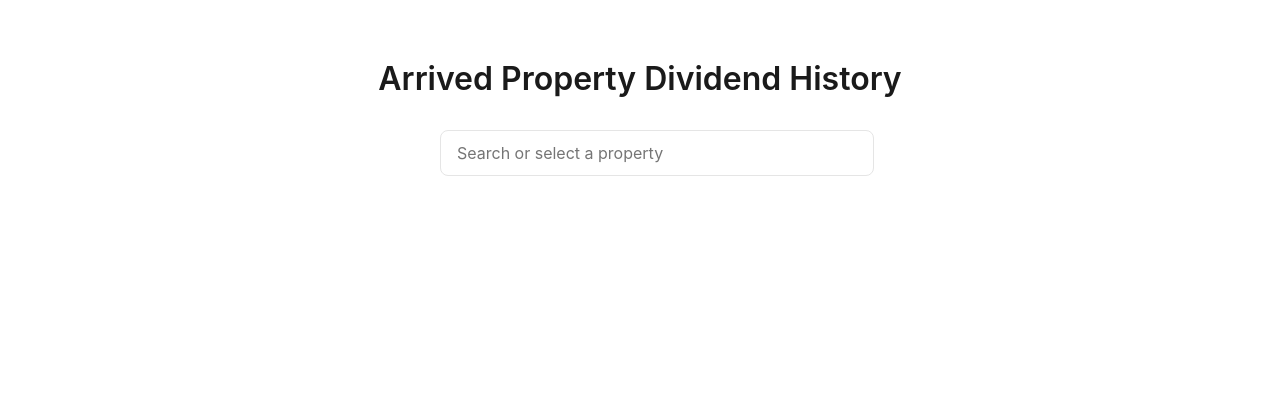
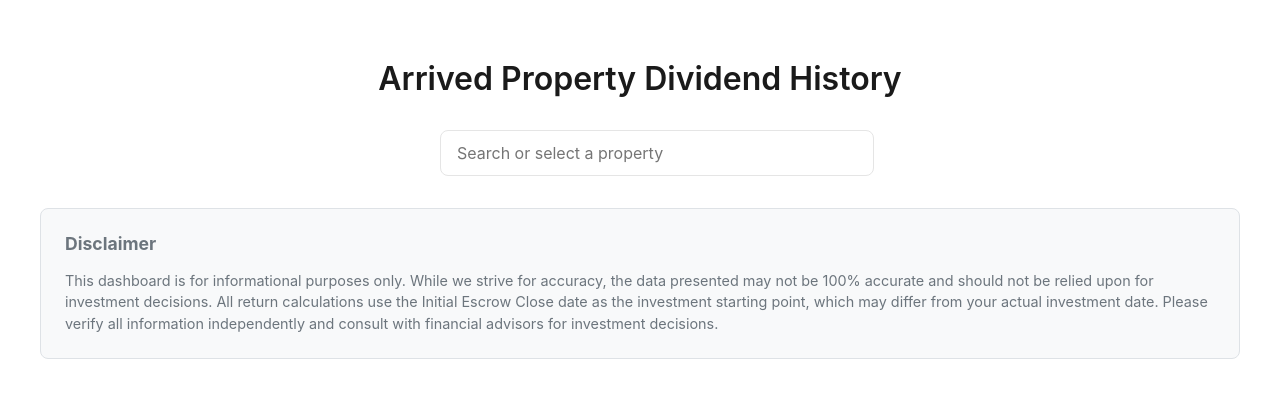
Before and after one commit to jpruch-1432202/dividend-dashboard, a React (Create React App) app: page / in a window 1280 px wide. Shown: the top 398 px of the page. Built offline with nearby package versions, Linux system fonts and the light colour scheme.

Commit message:
disclaimer and calculation udpates

```diff
--- a/src/App.css
+++ b/src/App.css
@@ -802,3 +802,26 @@
     gap: 1rem;
   }
 }
+
+.disclaimer-section {
+  margin: 2rem auto;
+  padding: 1.5rem;
+  background-color: #f8f9fa;
+  border: 1px solid #dee2e6;
+  border-radius: 8px;
+  max-width: 1200px;
+}
+
+.disclaimer-section h4 {
+  color: #6c757d;
+  margin-top: 0;
+  margin-bottom: 1rem;
+  font-size: 1.1rem;
+}
+
+.disclaimer-section p {
+  color: #6c757d;
+  font-size: 0.9rem;
+  line-height: 1.5;
+  margin: 0;
+}
--- a/src/App.tsx
+++ b/src/App.tsx
@@ -352,20 +352,21 @@
       const acquisitionDate = acquisitionDates.find(a => a.propertyName === selectedProperty)?.escrowClose;
 
       if (acquisitionDate) {
-        const today = new Date();
-        const twelveMonthsAgo = new Date(today.getFullYear(), today.getMonth() - 11, 1);
-        const daysSinceAcquisition = Math.floor((today.getTime() - acquisitionDate.getTime()) / (1000 * 60 * 60 * 24));
+        const endDate = new Date(2025, 2, 31); // March 31, 2025
+        const twelveMonthsAgo = new Date(2025, 2 - 11, 1); // 12 months before March 2025
+        const daysSinceAcquisition = Math.floor((endDate.getTime() - acquisitionDate.getTime()) / (1000 * 60 * 60 * 24));
 
         if (daysSinceAcquisition >= 365) {
           // Property is older than 12 months - use actual TTM
           const ttmDividends = propertyDividends
-            .filter(d => d.dividendDate >= twelveMonthsAgo)
+            .filter(d => d.dividendDate >= twelveMonthsAgo && d.dividendDate <= endDate)
             .reduce((sum, div) => sum + div.dividendPerShare, 0);
           const ttmYieldValue = (ttmDividends / 10 * 100);
           ttmYield = Number(ttmYieldValue.toFixed(1));
         } else {
           // Property is newer than 12 months - annualize the returns
           const totalDividendsSinceAcquisition = propertyDividends
+            .filter(d => d.dividendDate <= endDate)
             .reduce((sum, div) => sum + div.dividendPerShare, 0);
           const annualizedYieldValue = ((totalDividendsSinceAcquisition / daysSinceAcquisition) * 365 / 10 * 100);
           ttmYield = Number(annualizedYieldValue.toFixed(1));
@@ -521,6 +522,23 @@
     return (ttmDividends / currentValuation) * 100;
   };
 
+  // Calculate Average Annual Return
+  const calculateAverageAnnualReturn = () => {
+    if (!selectedProperty) return null;
+
+    const acquisitionDate = acquisitionDates.find(a => a.propertyName === selectedProperty)?.escrowClose;
+    if (!acquisitionDate) return null;
+
+    const endDate = new Date(2025, 2, 31); // March 31, 2025
+    const totalDays = Math.floor((endDate.getTime() - acquisitionDate.getTime()) / (1000 * 60 * 60 * 24));
+    const totalGrossReturn = calculateValuationMetrics().totalGrossReturn;
+
+    if (totalGrossReturn === null) return null;
+
+    const annualizedReturn = (totalGrossReturn / totalDays) * 365;
+    return Number(annualizedReturn.toFixed(1));
+  };
+
   return (
     <div className="App">
       <h2>Arrived Property Dividend History</h2>
@@ -579,6 +597,17 @@
                       {property.ipoDate.toLocaleDateString('en-US', { month: 'long', year: 'numeric' })}
                     </span>
                   </div>
+                  <div className="property-detail">
+                    <span className="property-label">Time Since IPO:</span>
+                    <span className="property-value">
+                      {(() => {
+                        const endDate = new Date(2025, 2, 31); // March 31, 2025
+                        const days = Math.floor((endDate.getTime() - property.ipoDate.getTime()) / (1000 * 60 * 60 * 24));
+                        const years = (days / 365).toFixed(1);
+                        return `${years} years`;
+                      })()}
+                    </span>
+                  </div>
                 </div>
               </div>
             ))}
@@ -600,10 +629,21 @@
                   </div>
                   <div className="returns-metric highlight">
                     <span className="returns-metric-value">
-                      ${(calculateDividendStats().totalDividends + (calculateValuationMetrics().appreciationPerShare || 0)).toFixed(2)}
+                      {(() => {
+                        const value = calculateDividendStats().totalDividends + (calculateValuationMetrics().appreciationPerShare || 0);
+                        return value < 0 ? `-$${Math.abs(value).toFixed(2)}` : `$${value.toFixed(2)}`;
+                      })()}
                     </span>
                     <span className="returns-metric-label">
                       Total Gross Return Per Share
+                    </span>
+                  </div>
+                  <div className="returns-metric highlight">
+                    <span className="returns-metric-value">
+                      {calculateAverageAnnualReturn()?.toFixed(1)}%
+                    </span>
+                    <span className="returns-metric-label">
+                      Average Annual Return
                     </span>
                   </div>
                 </div>
@@ -684,7 +724,12 @@
                   <span className="returns-metric-value">
                     {valuations.filter(v => v.propertyName === displayedProperty).length === 0
                       ? "N/A"
-                      : `$${calculateValuationMetrics().currentValuation?.toFixed(2)}`}
+                      : (() => {
+                          const value = calculateValuationMetrics().currentValuation;
+                          return value !== null && value < 0
+                            ? `-$${Math.abs(value).toFixed(2)}`
+                            : `$${value?.toFixed(2)}`;
+                        })()}
                   </span>
                   <span className="returns-metric-label">
                     Current Arrived Valuation
@@ -694,7 +739,12 @@
                   <span className="returns-metric-value">
                     {valuations.filter(v => v.propertyName === displayedProperty).length === 0
                       ? "N/A"
-                      : `$${calculateValuationMetrics().appreciationPerShare?.toFixed(2)}`}
+                      : (() => {
+                          const value = calculateValuationMetrics().appreciationPerShare;
+                          return value !== null && value < 0
+                            ? `-$${Math.abs(value).toFixed(2)}`
+                            : `$${value?.toFixed(2)}`;
+                        })()}
                   </span>
                   <span className="returns-metric-label">
                     Appreciation Per Share
@@ -915,6 +965,17 @@
           )}
         </>
       )}
+
+      {/* Disclaimer Section */}
+      <div className="disclaimer-section">
+        <h4>Disclaimer</h4>
+        <p>
+          This dashboard is for informational purposes only. While we strive for accuracy, the data presented may not be 100% accurate
+          and should not be relied upon for investment decisions. All return calculations use the Initial Escrow Close date as the
+          investment starting point, which may differ from your actual investment date. Please verify all information independently
+          and consult with financial advisors for investment decisions.
+        </p>
+      </div>
     </div>
   );
 }
```
